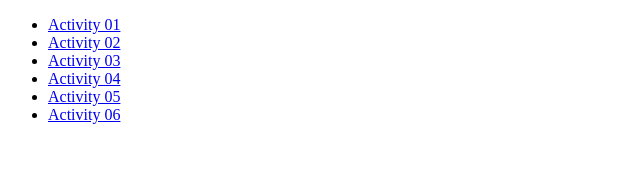
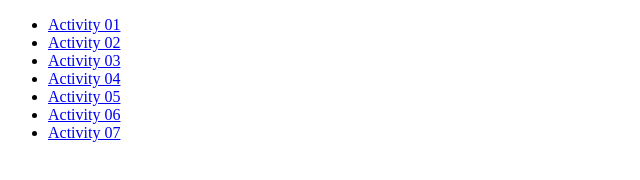
Before and after one commit to cegsssss/PRIN135-ACTS, a plain HTML site: page index.html in a window 1280 px wide. Shown: the full height of the page, 0-640 px from the left. Drawn offline with Linux system fonts and the light colour scheme.

Commit message:
Added act 7 on list

```diff
--- a/index.html
+++ b/index.html
@@ -12,7 +12,7 @@
       <li><a href="ACT-4/index.html">Activity 04</li>
       <li><a href="ACT-5/index.html">Activity 05</li>
       <li><a href="ACT-6/index.html">Activity 06</li>
-
+      <li><a href="ACT-7/">Activity 07</li>
     </ul>
   </body>
 </html>
```
